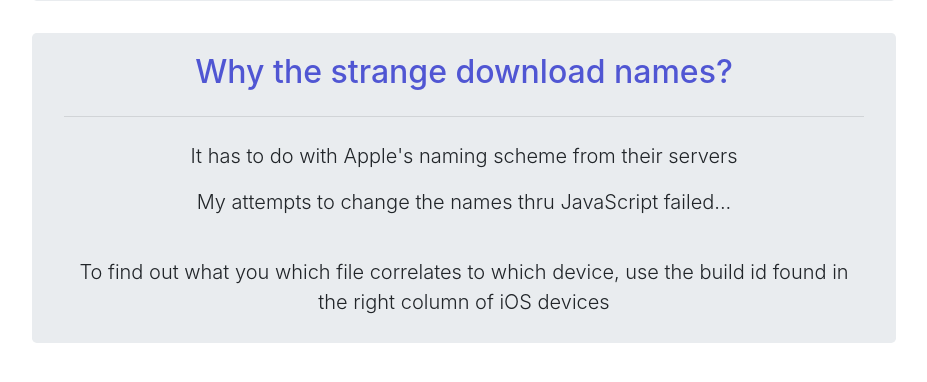
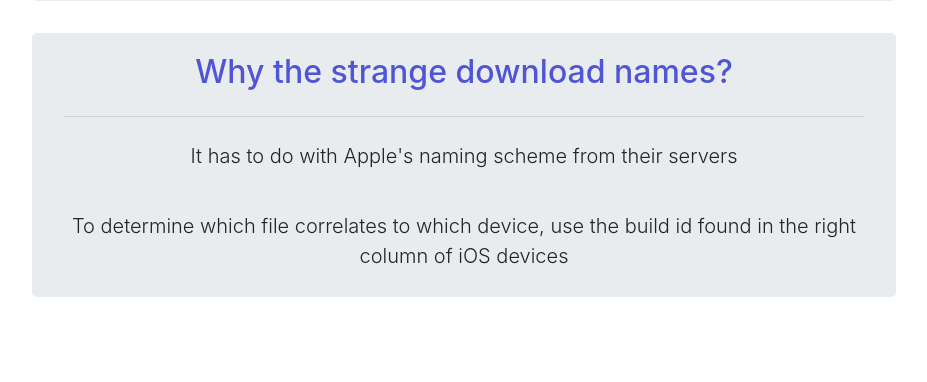
Before and after one commit to princetechn0/IPSWOW, a Flask app: page /about in a window 1280 px wide. Shown: the part 287-669 px from the top of the page, without its empty margins (176-1103 px from the left). Run offline with Flask 2, Linux system fonts and the light colour scheme; some libraries are stand-ins or nearby versions.

Commit message:
fixed text

```diff
--- a/templates/about.html
+++ b/templates/about.html
@@ -22,9 +22,8 @@
             <h2>Why the strange download names?</h2>
             <hr class="my-4">
             <p class="lead">It has to do with Apple's naming scheme from their servers</p>
-            <p class="lead">My attempts to change the names thru JavaScript failed...</p>
             <br>
-            <p class="lead">To find out what you which file correlates to which device, use the build id found in the right column of iOS devices</p>
+            <p class="lead">To determine which file correlates to which device, use the build id found in the right column of iOS devices</p>
         </div>
         </main>
     </div>
```
